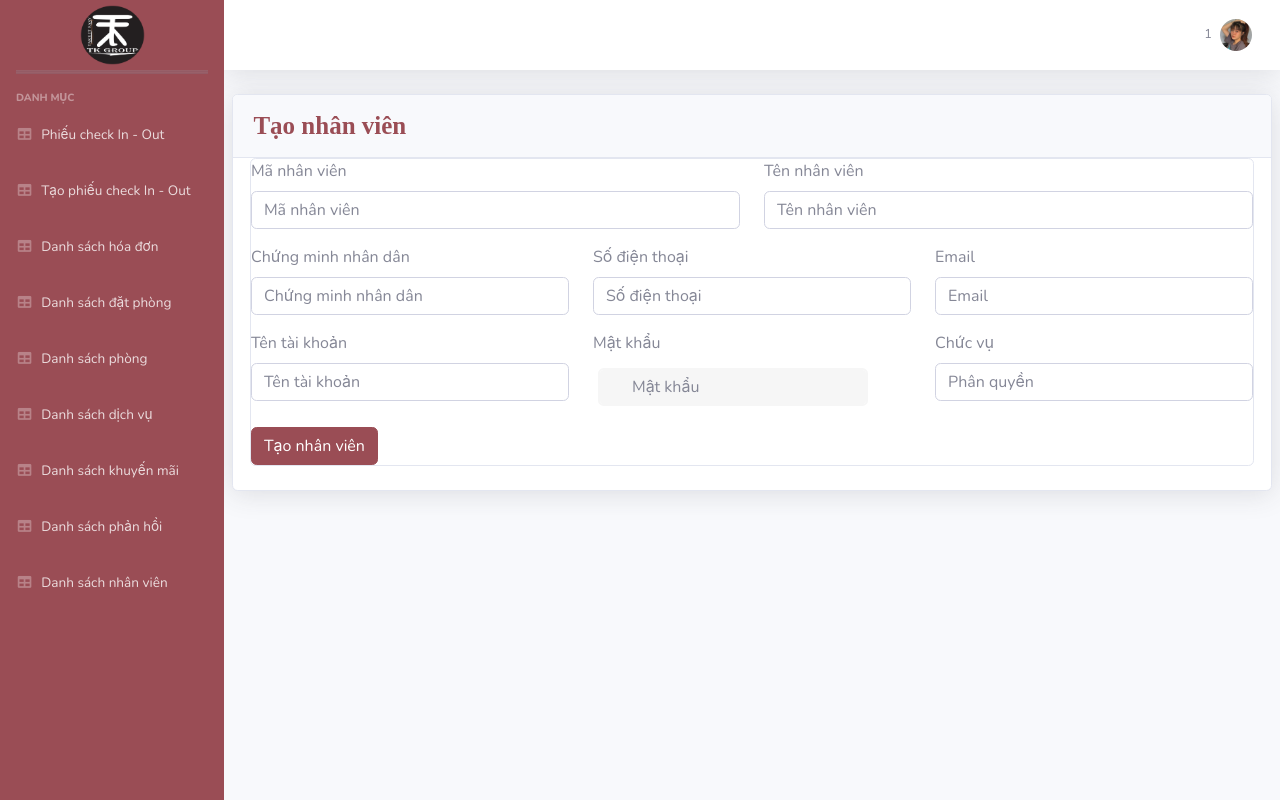
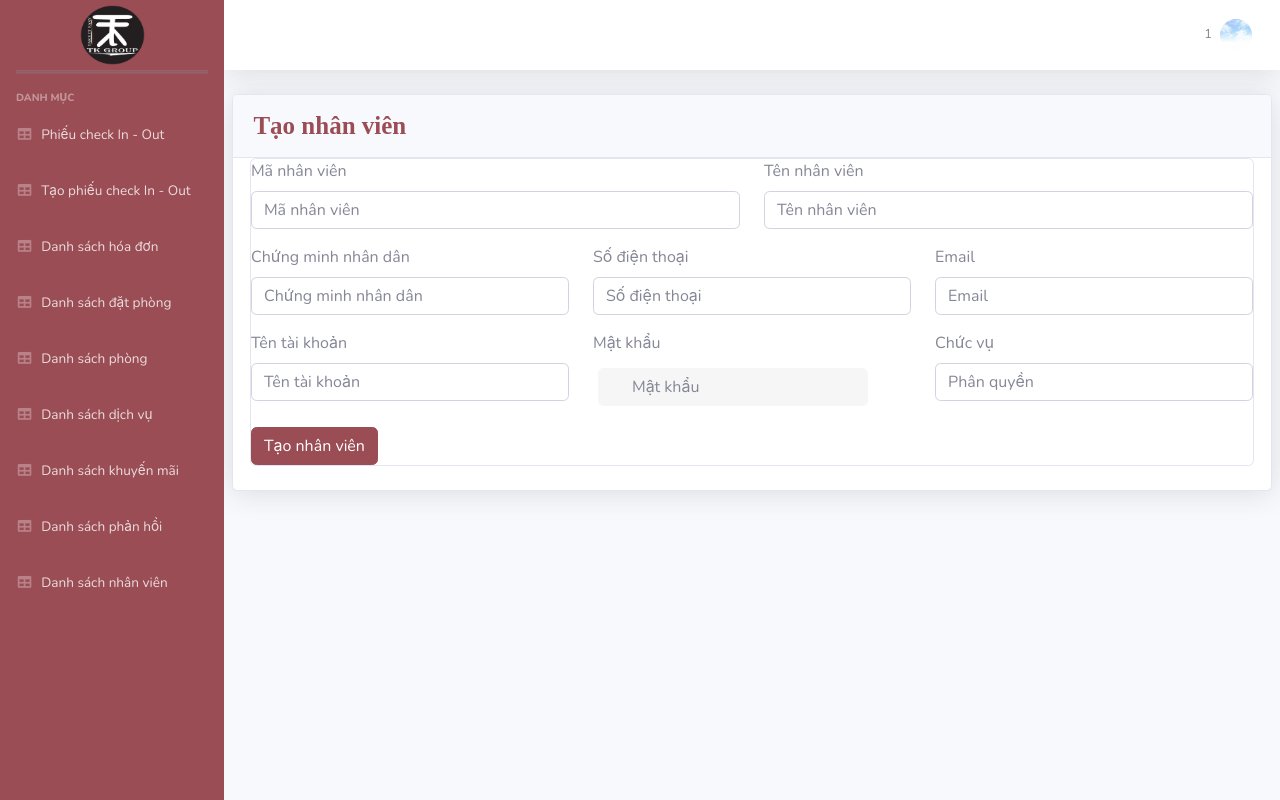
Before and after one commit to yangnguyenthuy/QuanLyKhachSan, a PHP site: page /view/Employee/createEmloyee.php in a window 1280 px wide. Run offline with PHP 8.4, Linux system fonts and the light colour scheme; the visitor is signed in with stand-in values (Sample User, id 1).

Commit message:
4/2/2023

```diff
--- a/view/Shared/user_bar.php
+++ b/view/Shared/user_bar.php
@@ -2,7 +2,7 @@
     <a class="nav-link dropdown-toggle" href="#" id="userDropdown" role="button"
         data-toggle="dropdown" aria-haspopup="true" aria-expanded="false">
         <span class="mr-2 d-none d-lg-inline text-gray-600 small"><?php echo $_SESSION['TenNV']; ?></span>
-        <img class="img-profile rounded-circle" src="../../style/img/ava/kasle.jpg">
+        <img class="img-profile rounded-circle" src="../../style/img/ava/sky.jpg">
     </a>
     <!-- Dropdown - User Information -->
     <div class="dropdown-menu dropdown-menu-right shadow animated--grow-in"
```
Also changed, not shown: style/img/ava/kasle.jpg (deleted), style/img/ava/sky.jpg (added).
